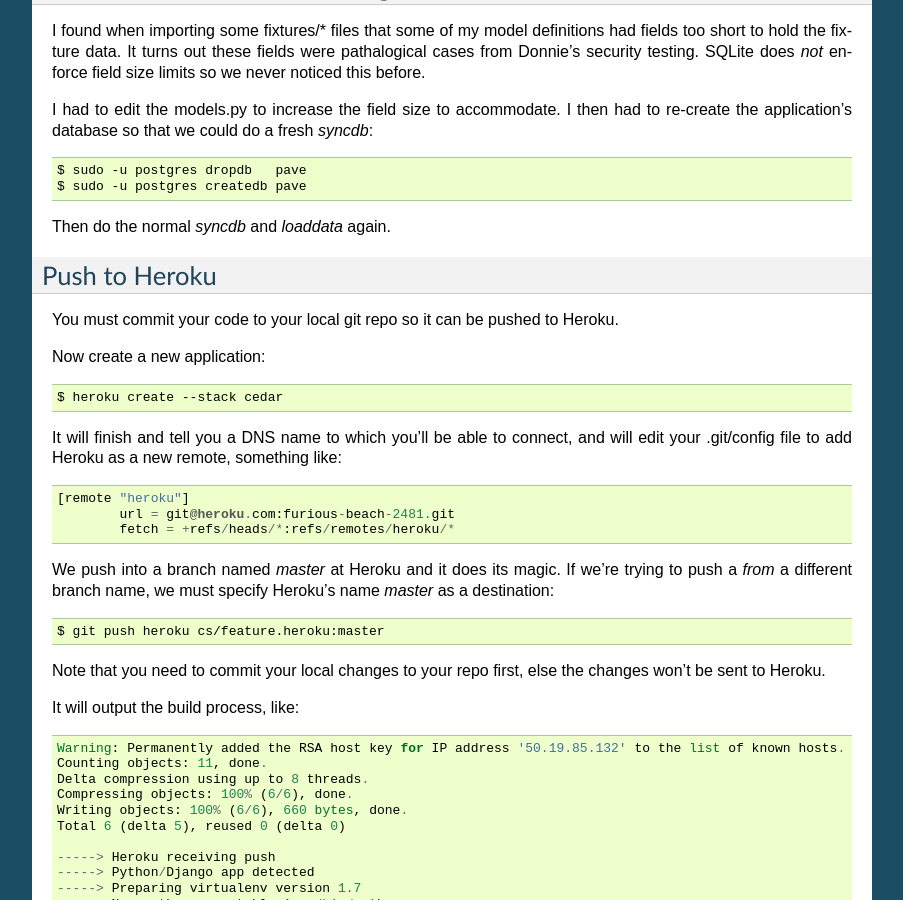
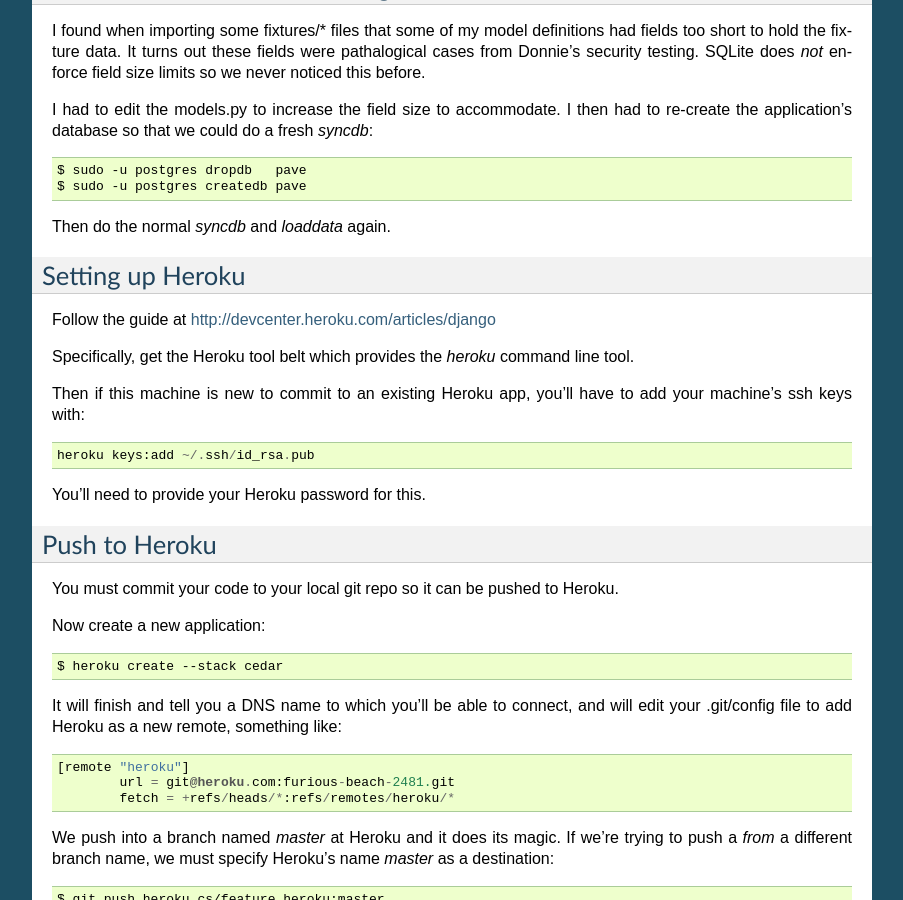
Before and after one commit to shentonfreude/pave, a Sphinx documentation site: the page built from doc/source/heroku.rst, in a window 1280 px wide and 900 px high, scrolled down 1429 px. Shown: the whole window, without its empty margins (198-1101 px from the left). Built offline with Sphinx 7.4.7, drawn with Linux system fonts in a browser that asks for light colours.

Commit message:
How to get Heroku CLI and push new committer's keys

```diff
--- a/doc/source/heroku.rst
+++ b/doc/source/heroku.rst
@@ -99,6 +99,21 @@ that we could do a fresh `syncdb`::
 
 Then do the normal `syncdb` and `loaddata` again.
 
+Setting up Heroku
+=================
+
+Follow the guide at http://devcenter.heroku.com/articles/django
+
+Specifically, get the Heroku tool belt which provides the `heroku`
+command line tool.
+
+Then if this machine is new to commit to an existing Heroku app,
+you'll have to add your machine's ssh keys with::
+
+  heroku keys:add ~/.ssh/id_rsa.pub
+
+You'll need to provide your Heroku password for this.
+
 Push to Heroku
 ==============
 
```
